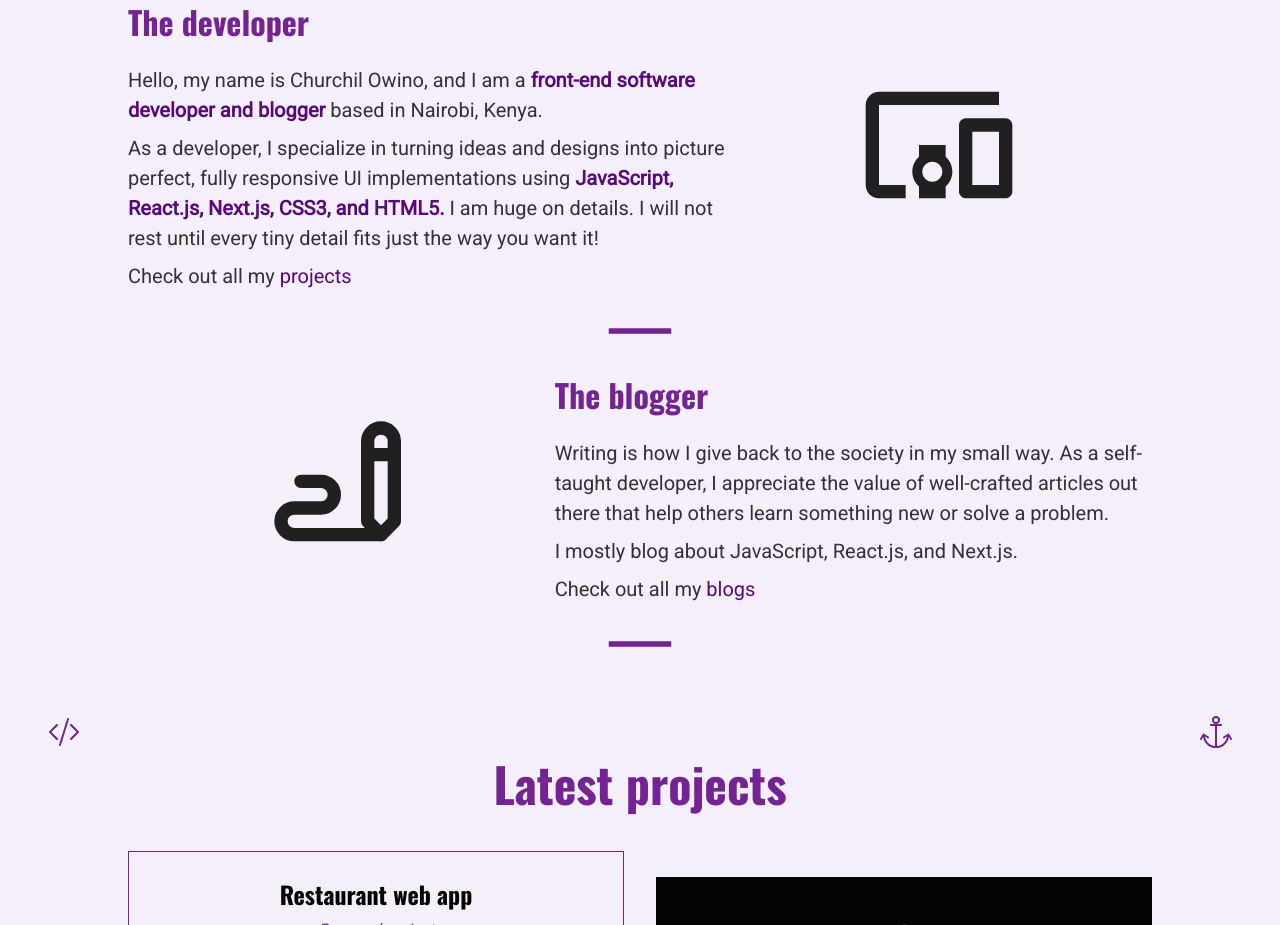
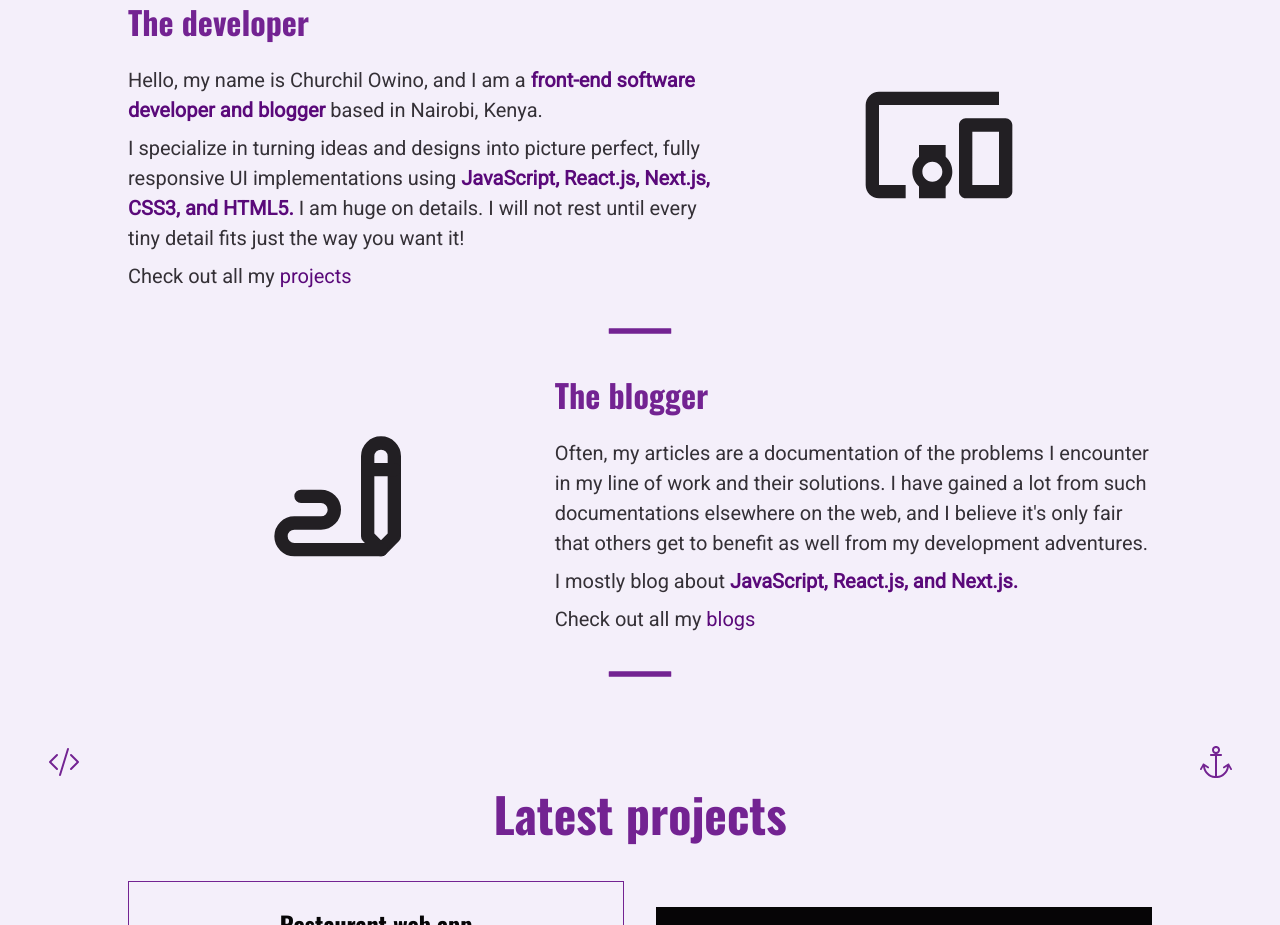
Before and after one commit to Chacho104/my-portfolio-blog-site, a Next.js app: page / in a window 1280 px wide. Shown: the part 866-1791 px from the top of the page. Built offline with nearby package versions, Linux system fonts and the light colour scheme.

Commit message:
Revise about paragraphs

```diff
--- a/components/home-page/about.js
+++ b/components/home-page/about.js
@@ -27,8 +27,8 @@ function About() {
               based in Nairobi, Kenya.
             </p>
             <p>
-              As a developer, I specialize in turning ideas and designs into
-              picture perfect, fully responsive UI implementations using{" "}
+              I specialize in turning ideas and designs into picture perfect,
+              fully responsive UI implementations using{" "}
               <strong className={classes.highlight}>
                 JavaScript, React.js, Next.js, CSS3, and HTML5.
               </strong>{" "}
@@ -61,12 +61,18 @@ function About() {
           <div className={`${classes.text1} ${isInView ? classes.inview : ""}`}>
             <h3>The blogger</h3>
             <p>
-              Writing is how I give back to the society in my small way. As a
-              self-taught developer, I appreciate the value of well-crafted
-              articles out there that help others learn something new or solve a
-              problem.
+              Often, my articles are a documentation of the problems I encounter
+              in my line of work and their solutions. I have gained a lot from
+              such documentations elsewhere on the web, and I believe it's only
+              fair that others get to benefit as well from my development
+              adventures.
             </p>
-            <p>I mostly blog about JavaScript, React.js, and Next.js.</p>
+            <p>
+              I mostly blog about{" "}
+              <strong className={classes.highlight}>
+                JavaScript, React.js, and Next.js.
+              </strong>
+            </p>
             <p>
               Check out all my <Link href="/posts">blogs</Link>
             </p>
```
